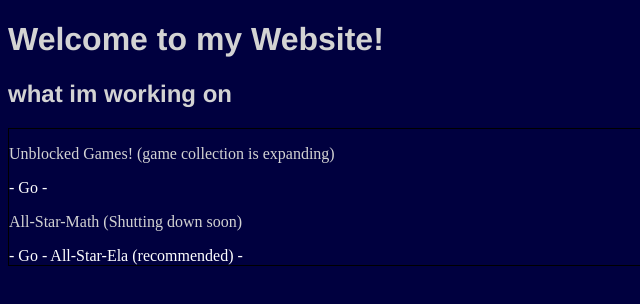
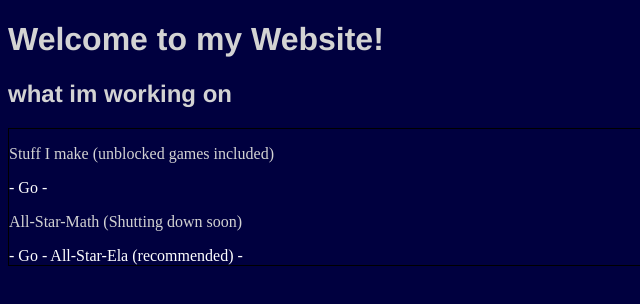
Before and after one commit to nicolasog13/home, a plain HTML site: page index.html in a window 1280 px wide. Shown: the full height of the page, 0-640 px from the left. Drawn offline with Linux system fonts and the light colour scheme.

Commit message:
Update index.html

```diff
--- a/index.html
+++ b/index.html
@@ -14,7 +14,7 @@
      <main>
           <h2 class="header">what im working on</h2>
           <div class="projects">
-               <p>Unblocked Games! (game collection is expanding)</p> <a href="http://nicolasog12.github.io/game-collection">- Go -</a> <br>
+               <p>Stuff I make (unblocked games included)</p> <a href="http://nicolasog12.github.io/game-collection">- Go -</a> <br>
                <p>All-Star-Math (Shutting down soon)</p> <a href="http://all-star-math.ml">- Go -</a> <a href="http://all-star-ela.ml">All-Star-Ela (recommended) -</a>
           </div>
      </main>
```
